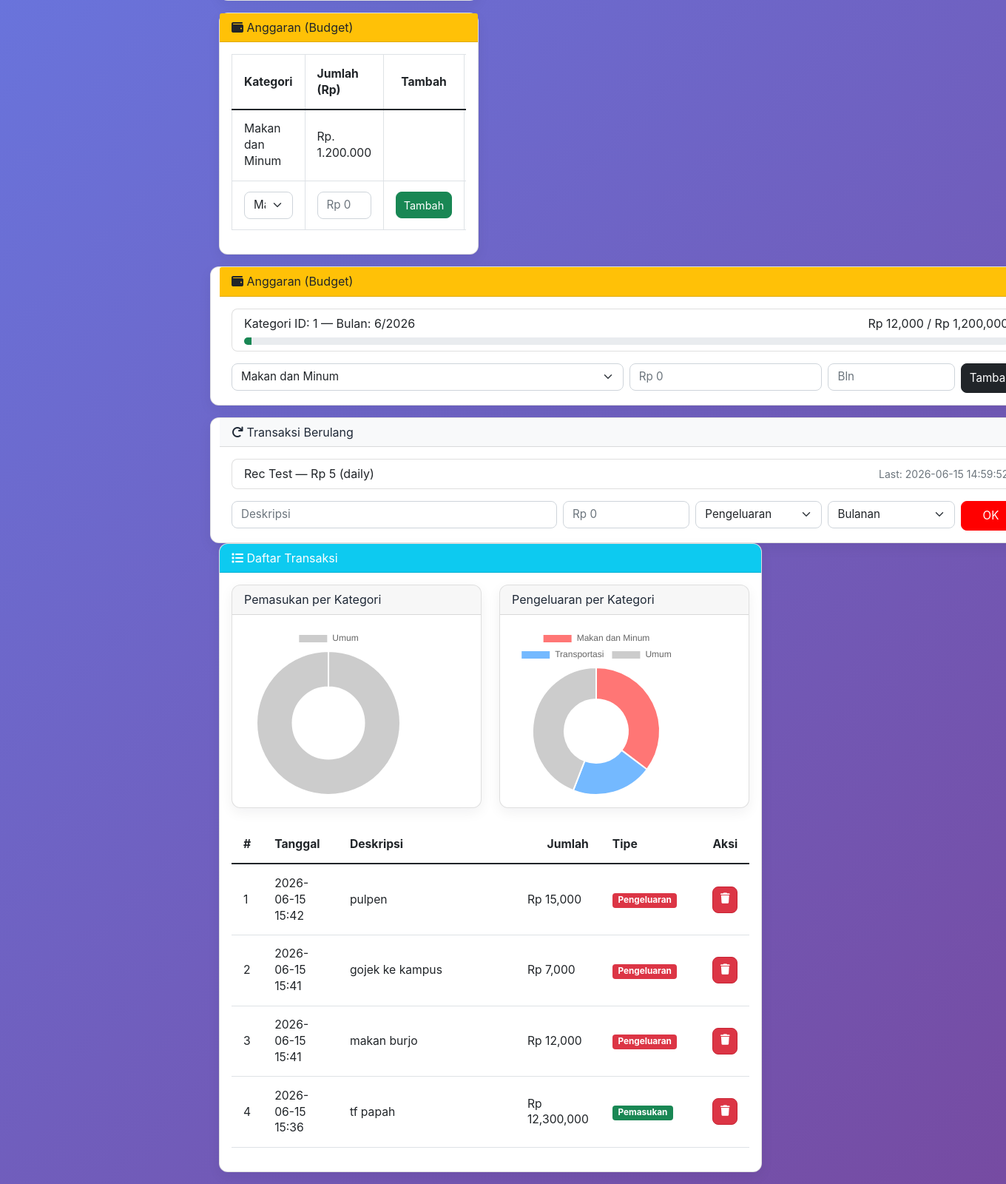
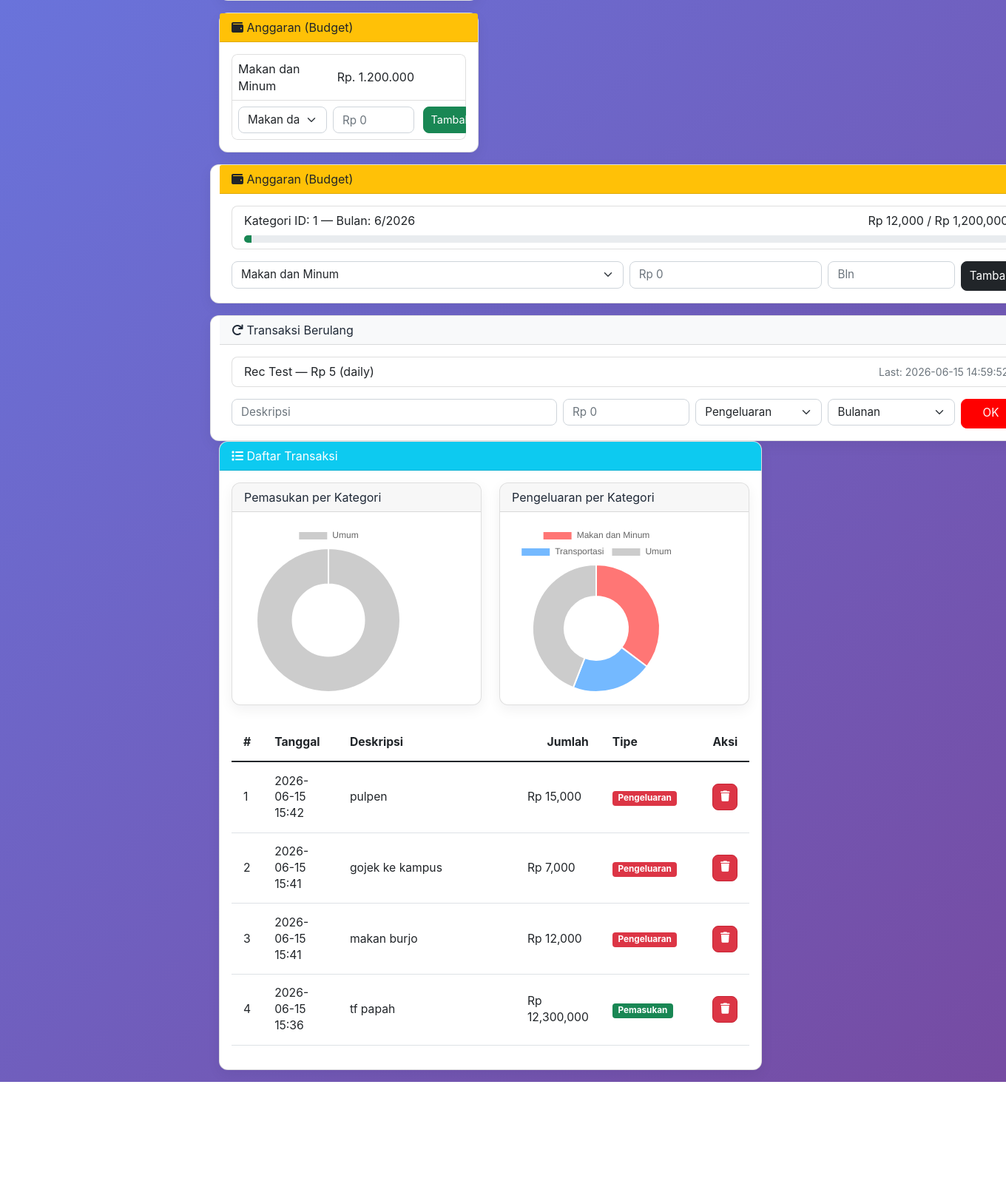
Before and after one commit to MuhammadAzzaRayyan/finance-tracker, a Flask app: page / in a window 1360 px wide; the page is wider, and only the part inside the window is pictured. Shown: the part 756-2356 px from the top of that part at 74% size. After the commit the page ends 2218 px from the top of that part, so only its background shows below. Run offline with Flask 3, Linux system fonts and the light colour scheme.

Commit message:
Compact budget UI: 4-column compact list; CSS to prevent horizontal stretching; keep charts visible

```diff
--- a/static/style.css
+++ b/static/style.css
@@ -197,3 +197,15 @@ button, .btn, a.btn {
 .table td { position: relative; }
 .btn-delete { display:inline-block; float: right; margin-left: 8px; position: relative; z-index: 5; }
 .table td .badge { display: inline-block; margin-right: 8px; }
+
+/* Budget compact list styles to prevent horizontal stretching */
+.budget-list { margin: 0; padding: 0; }
+.budget-row { display: flex; gap: 8px; align-items: center; padding: .5rem; }
+.budget-col-cat { flex: 2 1 0; min-width: 120px; }
+.budget-col-amount { flex: 1 0 0; text-align: right; min-width: 110px; }
+.budget-col-add, .budget-col-delete { flex: 0 0 72px; text-align: center; }
+.budget-col-add .btn, .budget-col-delete .btn { width: 64px; }
+.budget-row .form-select, .budget-row .form-control { height:36px; }
+
+/* Ensure budget box doesn't force horizontal scroll in layout */
+.budget-list { max-width: 100%; overflow: hidden; }
--- a/templates/index.html
+++ b/templates/index.html
@@ -113,51 +113,38 @@
                                 <i class="fas fa-wallet"></i> Anggaran (Budget)
                             </div>
                             <div class="card-body">
-                                <div class="table-responsive">
-                                    <table class="table table-sm table-bordered align-middle">
-                                        <thead>
-                                            <tr>
-                                                <th>Kategori</th>
-                                                <th>Jumlah (Rp)</th>
-                                                <th class="text-center">Tambah</th>
-                                                <th class="text-center">Hapus</th>
-                                            </tr>
-                                        </thead>
-                                        <tbody>
+                                <div class="list-group budget-list">
                                     {% for b in budgets_status %}
-                                            <tr>
-                                                <td>
-                                                    {% for c in categories %}{% if c.id == b.category_id %}{{ c.name }}{% endif %}{% endfor %}
-                                                </td>
-                                                <td>Rp. {{ "{:,.0f}".format(b.limit).replace(',','.') }}</td>
-                                                <td class="text-center">&nbsp;</td>
-                                                <td class="text-center">
+                                    <div class="list-group-item budget-row d-flex align-items-center">
+                                        <div class="budget-col-cat">{% if category_map.get(b.category_id) %}{{ category_map.get(b.category_id) }}{% else %}Kategori {{ b.category_id }}{% endif %}</div>
+                                        <div class="budget-col-amount">Rp. {{ "{:,.0f}".format(b.limit).replace(',','.') }}</div>
+                                        <div class="budget-col-add">&nbsp;</div>
+                                        <div class="budget-col-delete">
                                             <form action="/delete_budget/{{ b.id }}" method="POST" onsubmit="return confirm('Hapus anggaran ini?')">
                                                 <button class="btn btn-sm btn-danger">Hapus</button>
                                             </form>
-                                                </td>
-                                            </tr>
+                                        </div>
+                                    </div>
                                     {% endfor %}
+
                                     <!-- Add new budget row -->
-                                            <tr>
-                                                <form action="/add_budget" method="POST">
-                                                <td>
+                                    <form action="/add_budget" method="POST" class="list-group-item budget-row d-flex align-items-center">
+                                        <div class="budget-col-cat">
                                             <select name="category_id" class="form-select">
                                                 {% for c in expense_categories %}
                                                     <option value="{{ c.id }}">{{ c.name }}</option>
                                                 {% endfor %}
                                             </select>
-                                                </td>
-                                                <td>
+                                        </div>
+                                        <div class="budget-col-amount">
                                             <input name="limit_display" data-raw-name="limit" class="form-control currency" placeholder="Rp 0" type="text">
                                             <input type="hidden" name="limit" class="currency-raw">
-                                                </td>
-                                                <td class="text-center"><button class="btn btn-sm btn-success">Tambah</button></td>
-                                                <td class="text-center">&nbsp;</td>
+                                        </div>
+                                        <div class="budget-col-add">
+                                            <button class="btn btn-sm btn-success">Tambah</button>
+                                        </div>
+                                        <div class="budget-col-delete">&nbsp;</div>
                                     </form>
-                                            </tr>
-                                        </tbody>
-                                    </table>
                                 </div>
                             </div>
                         </div>
```
Lines whose indentation alone changed are shown as unchanged.
